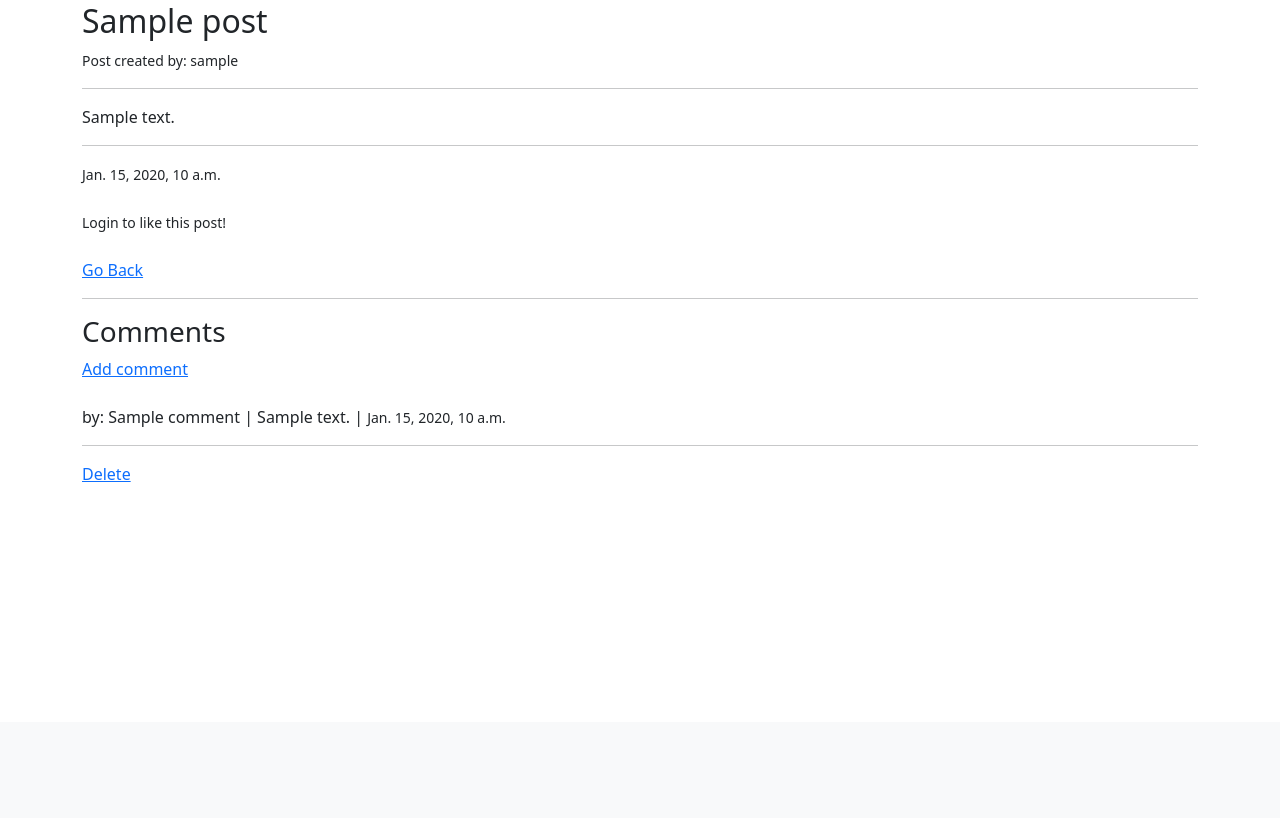
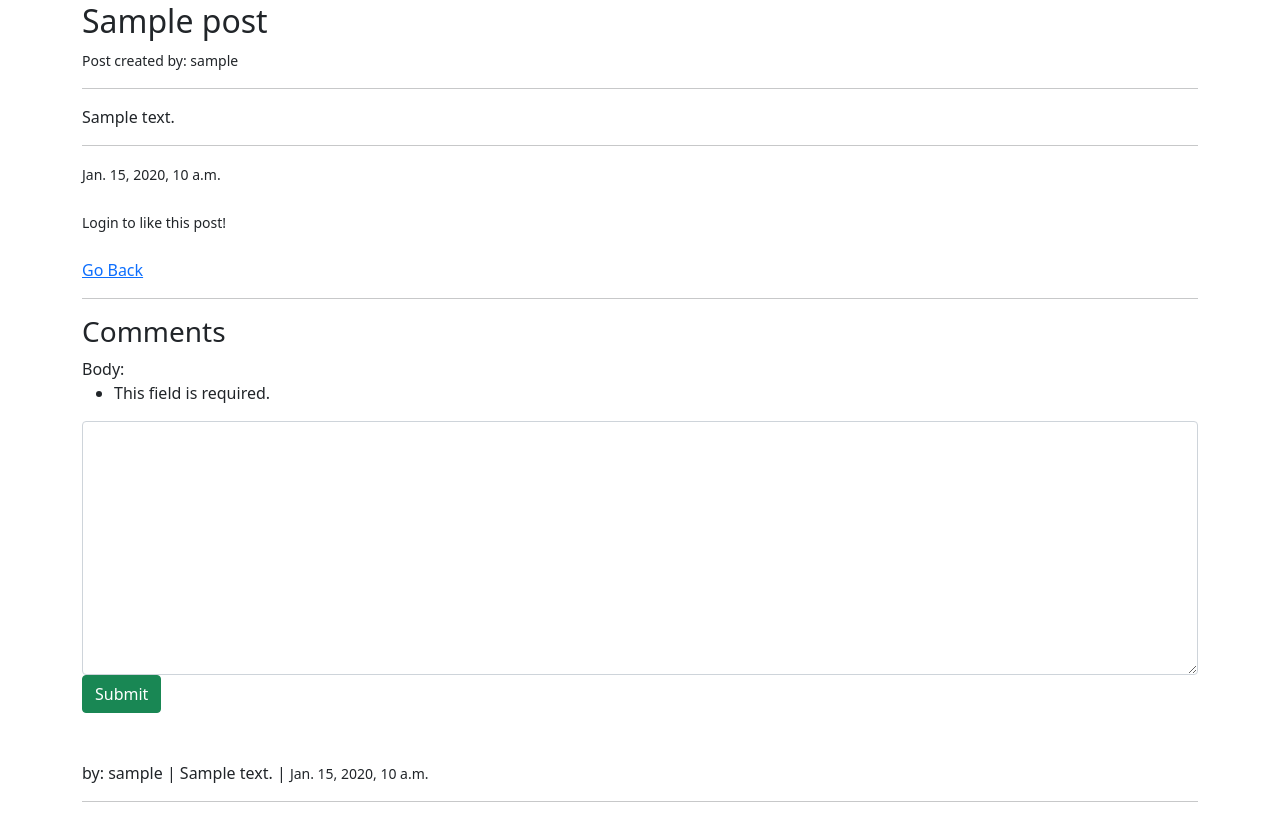
Before and after one commit to VilmaTuresson/Blog-21, a Django app: page /article/1 in a window 1280 px wide. Shown: the part 78-896 px from the top of the page. Before the commit the page ends 560 px from the top, so only its background shows below. Run offline with Django 3.2, Linux system fonts and the light colour scheme; tables that the repository leaves empty hold one stand-in row (values such as "Sample post"); some libraries are stand-ins or nearby versions.

Commit message:
update comment view and model for better UX on post detiails page

```diff
--- a/blogg/forms.py
+++ b/blogg/forms.py
@@ -30,11 +30,8 @@
         Meta class
         """
         model = Comment
-        fields = ('name', 'body')
+        fields = ('body',)
         widgets = {
-            'name': forms.TextInput(attrs={
-                'class': 'form-control'
-            }),
             'body': forms.Textarea(attrs={
                 'class': 'form-control'
             })
--- a/blogg/models.py
+++ b/blogg/models.py
@@ -28,7 +28,7 @@
 class Comment(models.Model):
 
     post = models.ForeignKey(Post, on_delete=models.CASCADE, related_name='comments')
-    name = models.CharField(max_length=80)
+    name = models.ForeignKey(User, on_delete=models.CASCADE, related_name='user_comments')
     created_on = models.DateTimeField(auto_now_add=True)
     body = models.TextField()
 
--- a/blogg/urls.py
+++ b/blogg/urls.py
@@ -1,6 +1,5 @@
-from blogg.views import post_list_view, post_details, create_post, delete_post, edit_post, liked_posts_view, AddCommentView, delete_comment
+from blogg.views import post_list_view, post_details, create_post, delete_post, edit_post, liked_posts_view, delete_comment
 from . import views
-from .views import AddCommentView
 from django.urls import path, include
 from django.contrib.auth.decorators import login_required
 
@@ -13,6 +12,6 @@
     path('edit_post/<int:post_id>', views.edit_post, name='edit_post'),
     path('like/<int:post_id>', views.like_view, name='like_btn'),
     path('liked_posts', views.liked_posts_view, name='liked_posts'),
-    path('article/<int:post_id>/comment', login_required(AddCommentView.as_view()), name='comments'),
+    # path('article/<int:post_id>/comment', views, name='comments'),
     path('delete_comment/<pk>', views.delete_comment, name='delete_comment'),
 ]
--- a/blogg/views.py
+++ b/blogg/views.py
@@ -6,9 +6,6 @@
 from django.views import generic, View
 from django.urls import reverse, reverse_lazy
 from .models import Post, User, Comment
-
-
-
 
 
 def post_list_view(request):
@@ -26,6 +23,17 @@
     """
     View for clicking post to see more
     """
+    post = get_object_or_404(Post, post_id=post_id)
+    comments = Comment.objects.filter(post=post)
+    comment_form = CommentForm(request.POST)
+
+    if request.method == 'POST':
+        if comment_form.is_valid():
+            post_comment = comment_form.save(commit=False)
+            post_comment.name = request.user
+            post_comment.post = post
+            post_comment.save()
+            return redirect(request.path_info)
 
     liked_post = get_object_or_404(Post, post_id=post_id)
     num_of_likes = liked_post.num_of_likes()
@@ -34,11 +42,12 @@
     if liked_post.likes.filter(id=request.user.id).exists():
         liked = True
 
-    post = get_object_or_404(Post, post_id=post_id)
     context = {
         'post': post,
         'num_of_likes': num_of_likes,
         'liked': liked,
+        'comments': comments,
+        'comment_form': comment_form
     }
 
     return render(request, 'post_details.html', context)
@@ -124,30 +133,30 @@
     return render(request, 'liked_posts.html', context)
 
 
-class AddCommentView(CreateView):
-    """
-    View for creating comment
-    """
 
-    model = Comment
-    form_class = CommentForm
-    login_required = True
-    template_name = 'add_comment.html'
+# class AddCommentView(CreateView):
+#     """
+#     View for creating comment
+#     """
 
-    def get_success_url(self):
-        """
-        Function to return to post after commenting
-        """
-        comment_return = self.kwargs['post_id']
-        return reverse_lazy('post_details', kwargs={'post_id': comment_return})
+#     model = Comment
+#     form_class = CommentForm
+#     login_required = True
+#     template_name = 'add_comment.html'
 
-    def form_valid(self, form):
-        """
-        Function to validate comment form
-        """
-        form.instance.post_id = self.kwargs['post_id']
-        return super().form_valid(form)
+#     def get_success_url(self):
+#         """
+#         Function to return to post after commenting
+#         """
+#         comment_return = self.kwargs['post_id']
+#         return reverse_lazy('post_details', kwargs={'post_id': comment_return})
 
+#     def form_valid(self, form):
+#         """
+#         Function to validate comment form
+#         """
+#         form.instance.post_id = self.kwargs['post_id']
+#         return super().form_valid(form)
 
 @login_required
 def delete_comment(request, pk):
--- a/templates/post_details.html
+++ b/templates/post_details.html
@@ -42,18 +42,25 @@
     <hr>
 
     <h3>Comments</h3>
-    <a href="{% url 'comments' post.post_id %}">Add comment</a>
+    <form action="{% url 'post_details' post.post_id %}" method="POST">
+        {{ comment_form }}
+        {% csrf_token %}
+        <button type="submit" class="btn btn-success">Submit</button>
+    </form>
     <br>
-    {% if not post.comments.all %}
-        No comments yet!
-    {% else %}
+    {% if comments %}
     <br>
-        {% for comment in post.comments.all %}
+        {% for comment in comments %}
             by: {{ comment.name }} |
             {{ comment.body }} |
             <small>{{ comment.created_on }}</small>
+
+            {% if comment.name == request.user or post.author == request.user %}
+                <a href="{% url 'delete_comment' comment.pk  %}">Delete</a>
+            {% endif %}
             <hr>
-            <a href="{% url 'delete_comment' comment.pk  %}">Delete</a>
         {% endfor %}
+        {% else %}
+            No comments yet!
     {% endif %}
 {% endblock %}
```
Also changed, not shown: blogg/migrations/0003_alter_comment_name.py (added).
